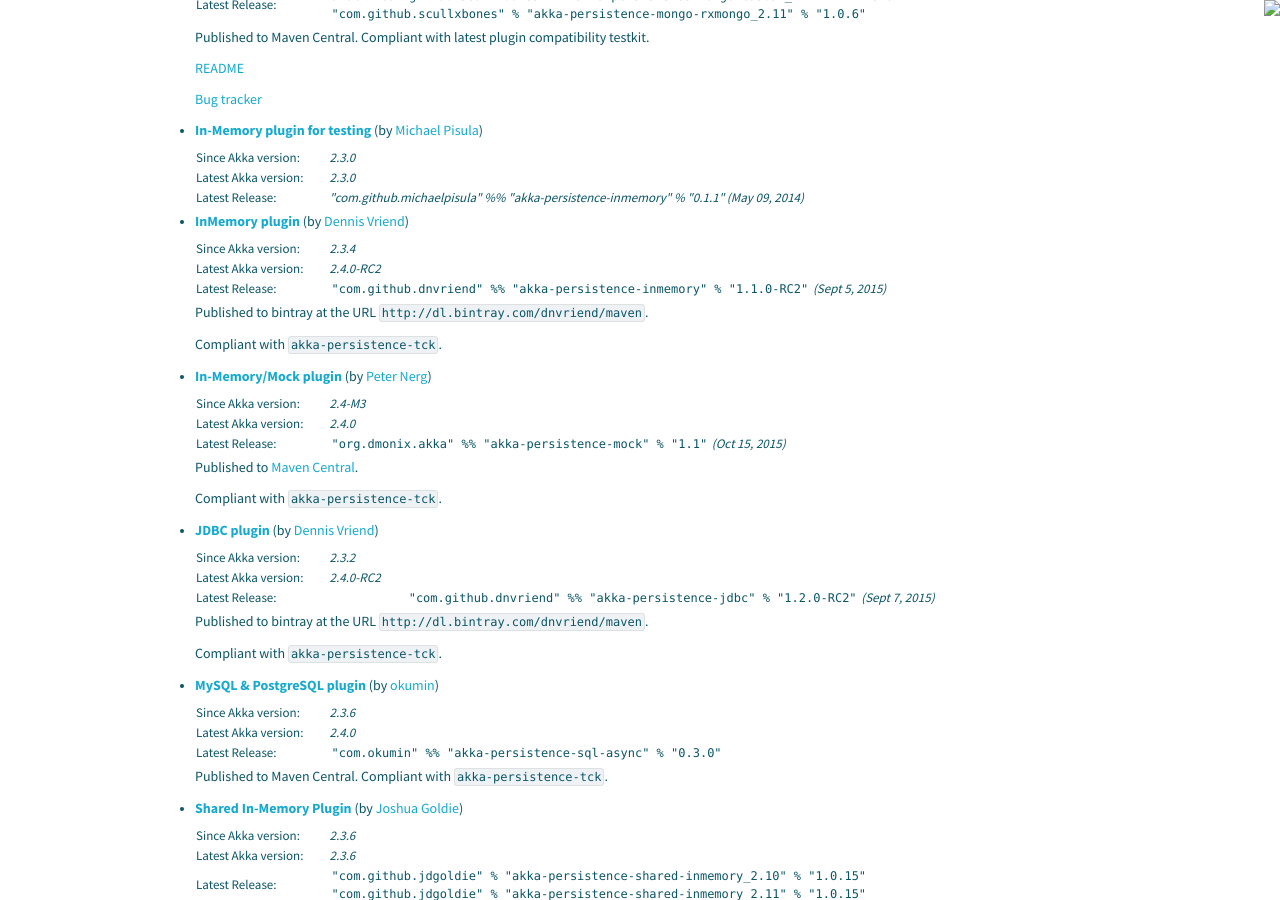
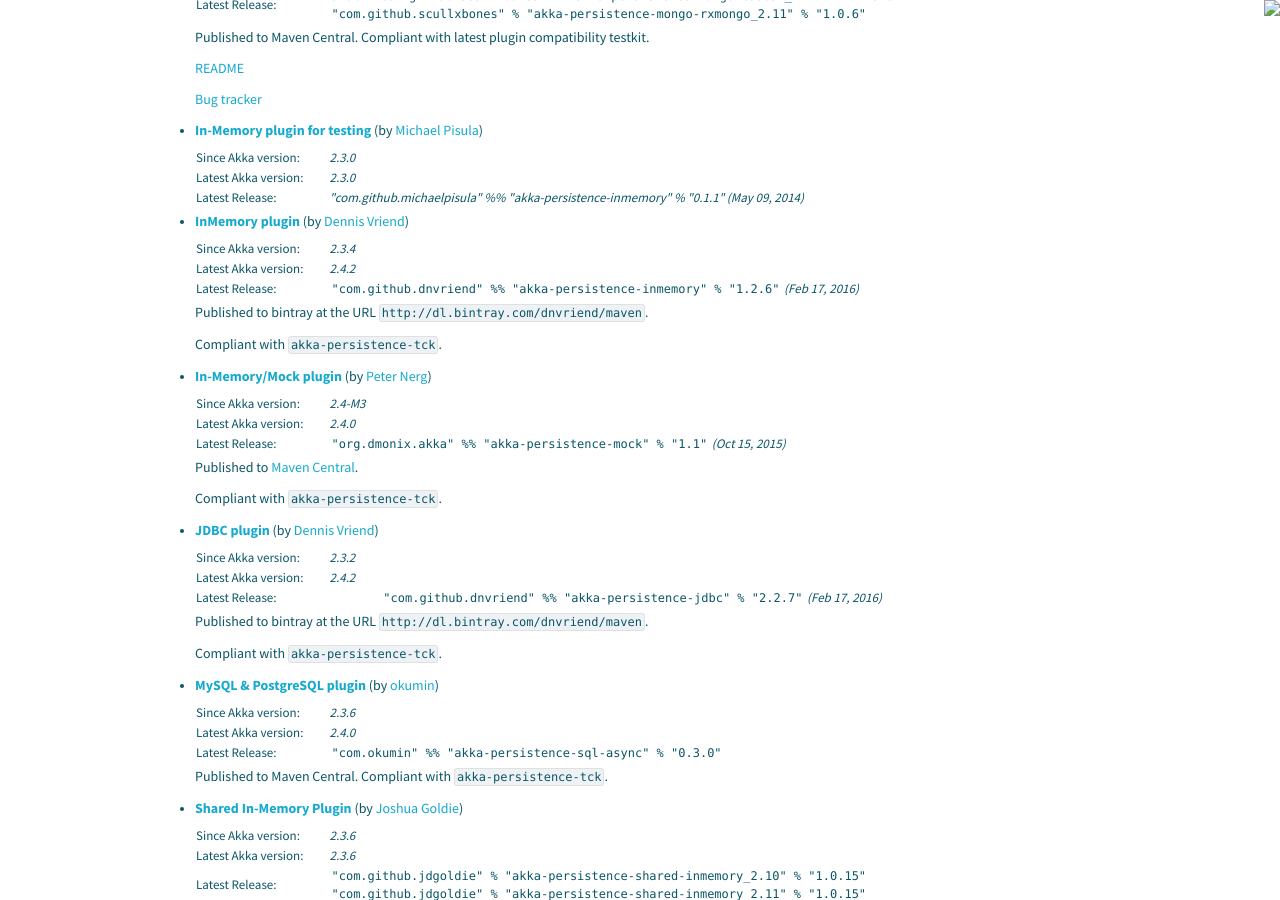
Before and after one commit to raboof/akka.github.com, a Jekyll site: the page built from community/index.md, in a window 1280 px wide and 900 px high, scrolled down 4892 px. Built offline with Jekyll 4.4.1, drawn with Linux system fonts in a browser that asks for light colours; some of the changed text lies outside the part shown.

Commit message:
Update plugins for JDBC and InMemory plugin
Updated versions and release dates for the JDBC and InMemory plugin.

```diff
--- a/community/index.md
+++ b/community/index.md
@@ -407,16 +407,16 @@
 
   <table class="stats">
   <tr><td>Since Akka version:</td><td>2.3.4</td></tr>
-  <tr><td>Latest Akka version:</td><td>2.4.0-RC2</td></tr>
+  <tr><td>Latest Akka version:</td><td>2.4.2</td></tr>
   <tr>
     <td>Latest Release:</td>
-      <td><code>"com.github.dnvriend" %% "akka-persistence-inmemory" % "1.1.0-RC2"</code> (Sept 5, 2015)</td>
+      <td><code>"com.github.dnvriend" %% "akka-persistence-inmemory" % "1.2.6"</code> (Feb 17, 2016)</td>
   </tr>
   </table>
 
   Published to bintray at the URL `http://dl.bintray.com/dnvriend/maven`.
 
-  Compliant with [`akka-persistence-tck`](http://doc.akka.io/docs/akka/2.4.0-RC2/scala/persistence.html#plugin-tck).
+  Compliant with `akka-persistence-tck`.
 
 * **[In-Memory/Mock plugin](https://github.com/pnerg/akka-persistence-mock)** (by [Peter Nerg](https://github.com/pnerg))
 
@@ -437,18 +437,18 @@
 
   <table class="stats">
   <tr><td>Since Akka version:</td><td>2.3.2</td></tr>
-  <tr><td>Latest Akka version:</td><td>2.4.0-RC2</td></tr>
+  <tr><td>Latest Akka version:</td><td>2.4.2</td></tr>
   <tr>
     <td>Latest Release:</td>
     <td>
-      <td><code>"com.github.dnvriend" %% "akka-persistence-jdbc" % "1.2.0-RC2"</code> (Sept 7, 2015)</td>
+      <td><code>"com.github.dnvriend" %% "akka-persistence-jdbc" % "2.2.7"</code> (Feb 17, 2016)</td>
     </td>
   </tr>
   </table>
 
   Published to bintray at the URL `http://dl.bintray.com/dnvriend/maven`.
 
-  Compliant with [`akka-persistence-tck`](http://doc.akka.io/docs/akka/2.4.0-RC2/scala/persistence.html#plugin-tck).
+  Compliant with `akka-persistence-tck`.
 
 * **[MySQL & PostgreSQL plugin](https://github.com/okumin/akka-persistence-sql-async)** (by [okumin](https://github.com/okumin))
 
@@ -584,33 +584,33 @@
 
   <table class="stats">
   <tr><td>Since Akka version:</td><td>2.3.4</td></tr>
-  <tr><td>Latest Akka version:</td><td>2.4.0-RC2</td></tr>
+  <tr><td>Latest Akka version:</td><td>2.4.2</td></tr>
   <tr>
     <td>Latest Release:</td>
-      <td><code>"com.github.dnvriend" %% "akka-persistence-inmemory" % "1.1.0-RC2"</code> (Sept 5, 2015)</td>
+      <td><code>"com.github.dnvriend" %% "akka-persistence-inmemory" % "1.2.6"</code> (Feb 17, 2016)</td>
   </tr>
   </table>
 
   Published to bintray at the URL `http://dl.bintray.com/dnvriend/maven`.
 
-  Compliant with [`akka-persistence-tck`](http://doc.akka.io/docs/akka/2.4.0-RC2/scala/persistence.html#plugin-tck).
+  Compliant with `akka-persistence-tck`.
 
 * **[JDBC plugin](https://github.com/dnvriend/akka-persistence-jdbc)** (by [Dennis Vriend](https://github.com/dnvriend))
 
   <table class="stats">
   <tr><td>Since Akka version:</td><td>2.3.2</td></tr>
-  <tr><td>Latest Akka version:</td><td>2.4.0-RC2</td></tr>
+  <tr><td>Latest Akka version:</td><td>2.4.2</td></tr>
   <tr>
     <td>Latest Release:</td>
     <td>
-      <td><code>"com.github.dnvriend" %% "akka-persistence-jdbc" % "1.2.0-RC2"</code> (Sept 7, 2015)</td>
+      <td><code>"com.github.dnvriend" %% "akka-persistence-jdbc" % "2.2.7"</code> (Feb 17, 2016)</td>
     </td>
   </tr>
   </table>
 
   Published to bintray at the URL `http://dl.bintray.com/dnvriend/maven`.
 
-  Compliant with [`akka-persistence-tck`](http://doc.akka.io/docs/akka/2.4.0-RC2/scala/persistence.html#plugin-tck).
+  Compliant with `akka-persistence-tck`.
 
 * **[MySQL & PostgreSQL plugin](https://github.com/okumin/akka-persistence-sql-async)** (by [okumin](https://github.com/okumin))
 
```
